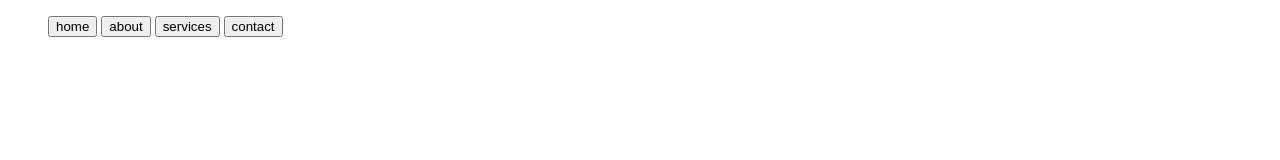
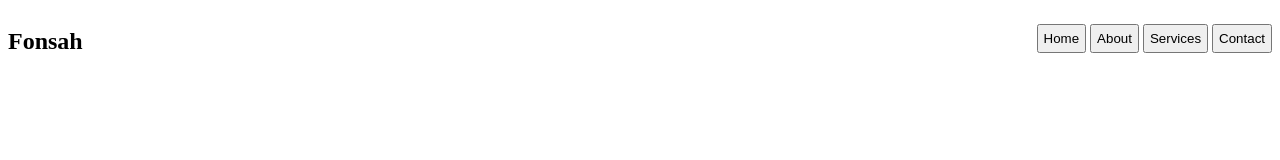
Before and after one commit to FonsahPageo/odin-restaurant, a website built with webpack: page src/index.html in a window 1280 px wide. Built offline with nearby package versions, Linux system fonts and the light colour scheme.

Commit message:
HTML and CSS handler

```diff
--- a/package.json
+++ b/package.json
@@ -10,7 +10,9 @@
   "license": "ISC",
   "description": "",
   "devDependencies": {
+    "css-loader": "^7.1.2",
     "html-webpack-plugin": "^5.6.0",
+    "style-loader": "^4.0.0",
     "webpack": "^5.94.0",
     "webpack-cli": "^5.1.4"
   }
--- a/src/index.html
+++ b/src/index.html
@@ -1,21 +1,25 @@
 <!DOCTYPE html>
 <html lang="en">
+
 <head>
     <meta charset="UTF-8">
     <meta name="viewport" content="width=device-width, initial-scale=1.0">
     <title>Odin Restaurant Page</title>
 </head>
+
 <body>
     <header>
+        <h2>Fonsah</h2>
         <nav>
             <ul>
-                <input type="button" value="home">
-                <input type="button" value="about">
-                <input type="button" value="services">
-                <input type="button" value="contact">
+                <input type="button" value="Home">
+                <input type="button" value="About">
+                <input type="button" value="Services">
+                <input type="button" value="Contact">
             </ul>
         </nav>
     </header>
     <div id="content"></div>
 </body>
+
 </html>
--- a/src/index.js
+++ b/src/index.js
@@ -1 +1,4 @@
 console.log("Welcome to Fonsah's restaurant");
+// alert("Welcome to Fonsah's restaurant");
+
+import "./styles.css";
--- /dev/null
+++ b/src/styles.css
@@ -0,0 +1,12 @@
+input[type="button"]{
+    padding: 5px;
+}
+
+header{
+    display: flex;
+    justify-content: space-between;
+}
+
+nav{
+    float: right;
+}
--- a/webpack.config.js
+++ b/webpack.config.js
@@ -1,4 +1,5 @@
 const path = require("path");
+const HtmlWebpackPlugin = require("html-webpack-plugin");
 
 module.exports = {
     mode: "development",
@@ -6,6 +7,19 @@ module.exports = {
     output: {
         path: path.resolve(__dirname, "dist"),
         filename: "bundle.js",
-        clean: true
+        clean: true,
+    },
+    plugins: [
+        new HtmlWebpackPlugin({
+            template: "./src/index.html",
+        }),
+    ],
+    module: {
+        rules: [
+            {
+                test: /\.css$/i,
+                use: ["style-loader", "css-loader"],
+            },
+        ],
     },
  };
```
Also changed, not shown: 1 other file.
